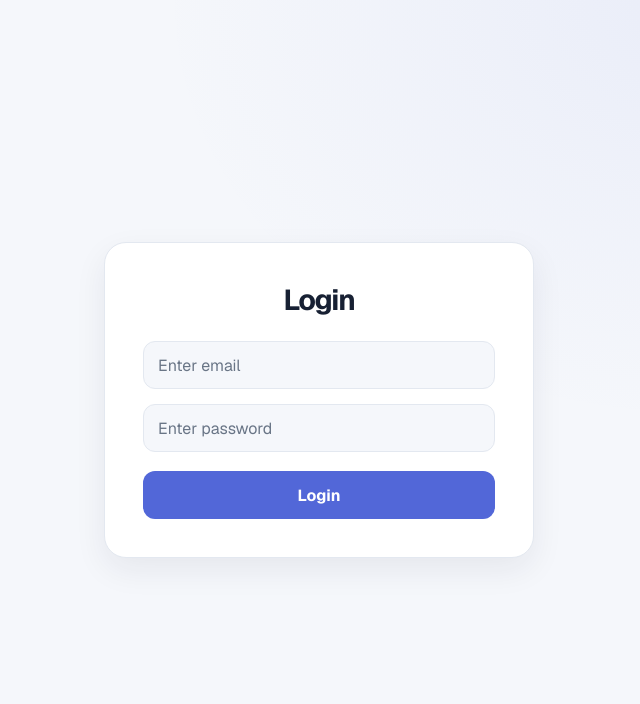
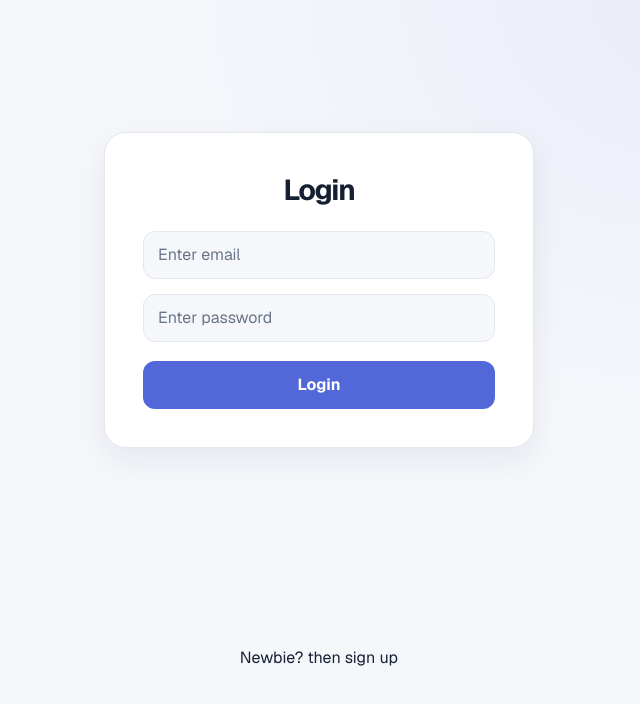
Before and after one commit to EnkhmunkhBEE/course-portal, a Next.js app: page /auth/login in a window 1280 px wide. Shown: the top 704 px of the page, without its empty margins (321-961 px from the left). Built offline with nearby package versions, Linux system fonts and the light colour scheme; no server answers.

Commit message:
test pro

```diff
--- a/src/app/auth/login/page.tsx
+++ b/src/app/auth/login/page.tsx
@@ -1,9 +1,9 @@
 "use client";
-
+import Link from "next/link";
 import { useState } from "react";
 import { signInWithEmailAndPassword } from "firebase/auth";
 import { useRouter } from "next/navigation";
-
+import Sign_up from "../signup/page";
 import { Formdata, initialForm } from "../../types";
 import { auth } from "@/lib/firebase";
 
@@ -104,6 +104,10 @@ export default function Login() {
           value="Login"
         />
       </form>
+      <p>
+        <Link href="/auth/signup">Newbie? then sign up</Link>
+
+      </p>
     </div>
   );
 }
--- a/src/app/auth/signup/page.tsx
+++ b/src/app/auth/signup/page.tsx
@@ -54,7 +54,7 @@ export default function Sign_up() {
       );
 
       setTimeout(() => {
-        router.push("/Dashboard");
+        router.push("/dashboard");
       }, 1000);
 
     } catch (error: any) {
```
